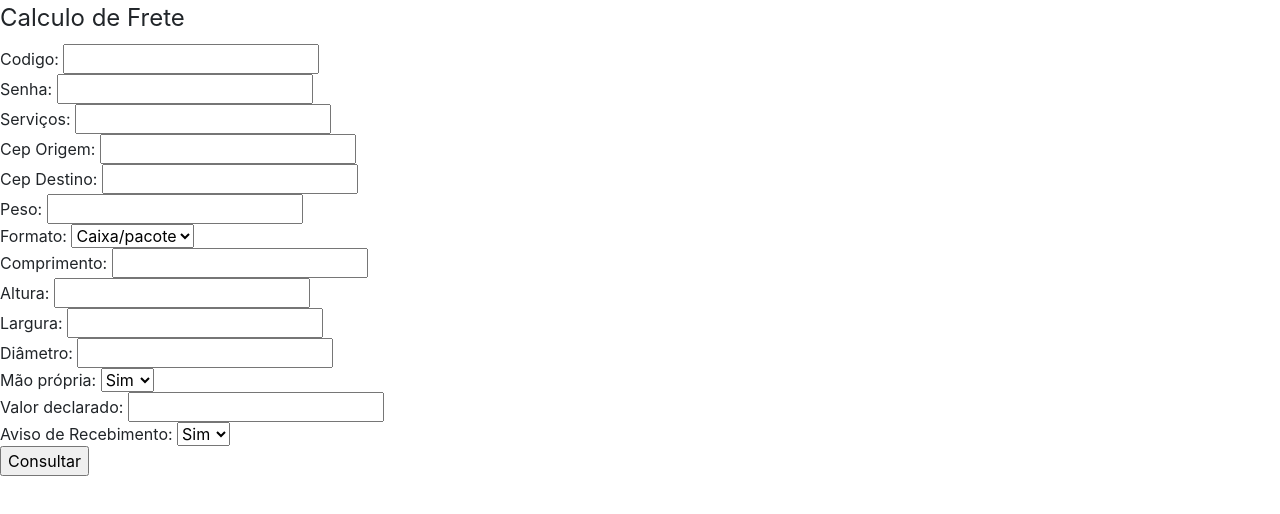
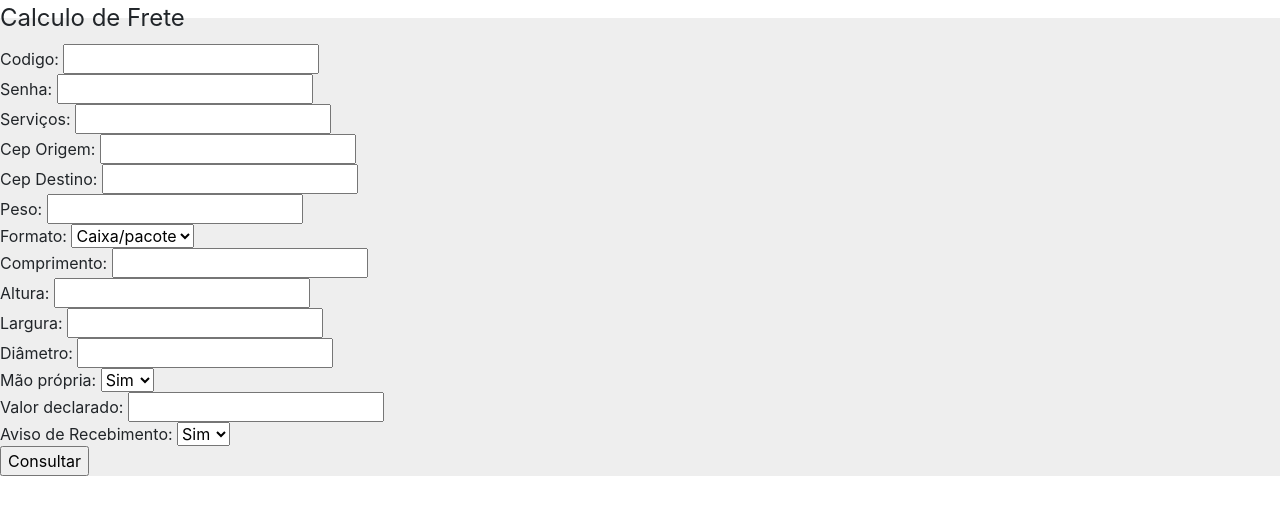
Before and after one commit to carlosTavares1/SistemaDosCorreios2_22_10_19, a plain HTML site: page WebApplicationCorreios/WebApplicationCorreios/Index.html in a window 1280 px wide. Drawn offline with Linux system fonts and the light colour scheme.

Commit message:
Colocação da hashtag

```diff
--- a/WebApplicationCorreios/WebApplicationCorreios/Index.html
+++ b/WebApplicationCorreios/WebApplicationCorreios/Index.html
@@ -8,7 +8,7 @@
 </head>
 <body>
     <form name="frm" action="frete2.asp" method="post" ID="Form1">
-        <fieldset style="background: EEEEEE;">
+        <fieldset style="background: #EEEEEE;">
             <legend>Calculo de Frete</legend>
             <div>
                 <span style="width:130px;">Codigo:</span>
```
